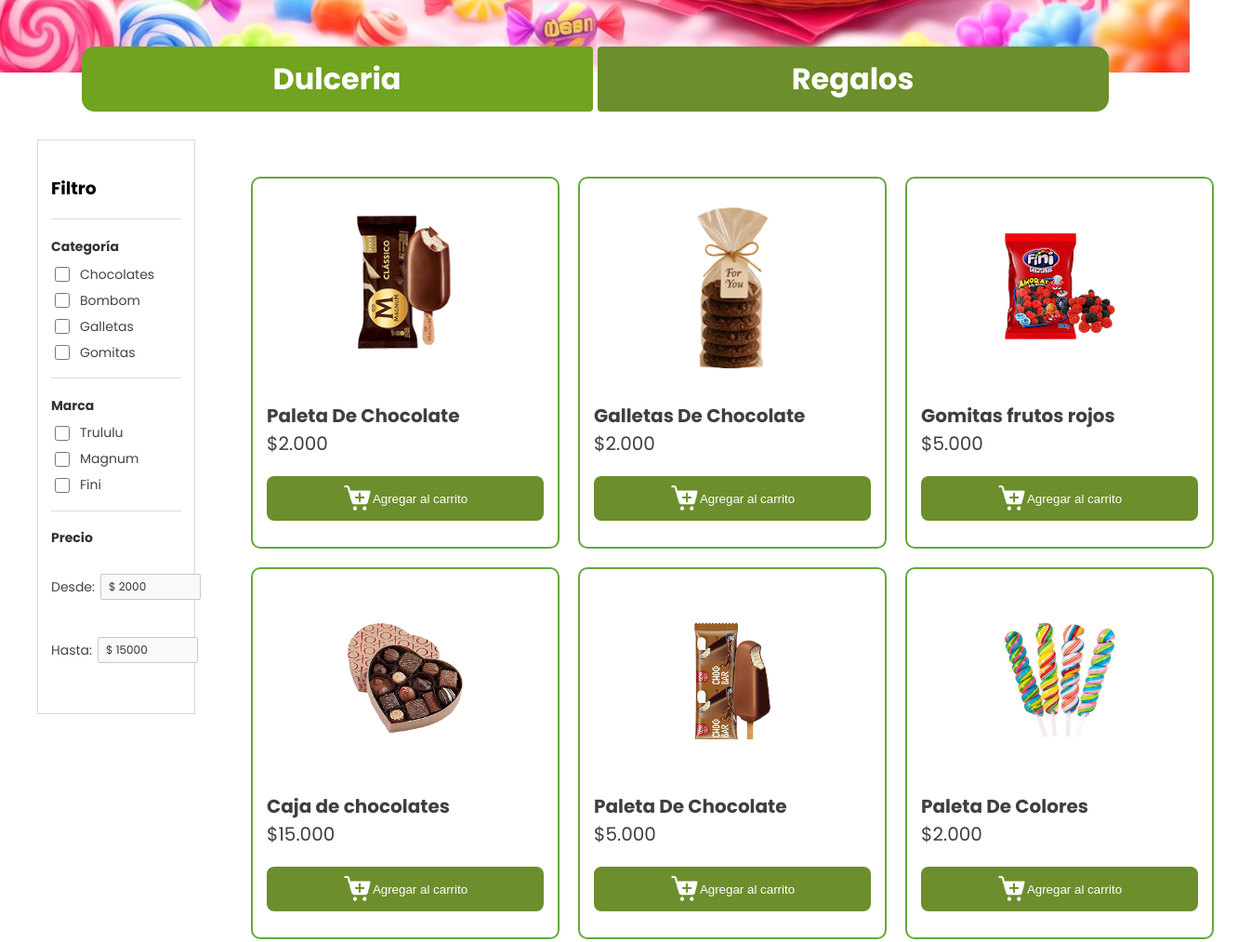
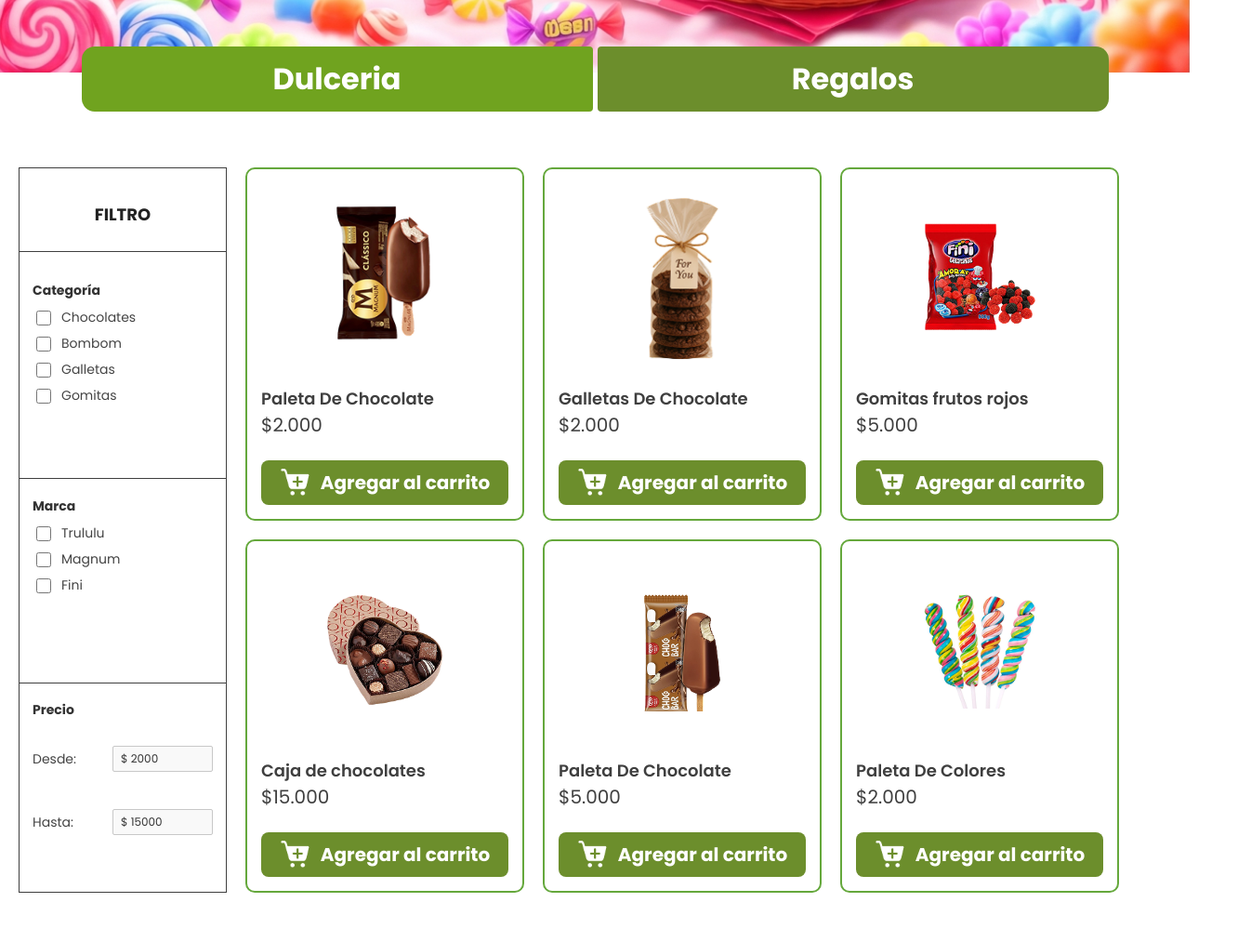
Before and after one commit to mlemithreales/confiteria-digital-adso, a website built with Vite: page index.html in a window 1280 px wide. Shown: the part 540-1553 px from the top of the page at 93% size, 1346 px wide, since content can reach past the window. Built offline with nearby package versions, Linux system fonts and the light colour scheme.

Commit message:
Mejora: Ajustes en el diseño de la sección de filtrado y productos

```diff
--- a/index.html
+++ b/index.html
@@ -52,7 +52,7 @@
         <section class="vitrina-productos">
             <aside class="filtrado">
                 <h3>Filtro</h3>
-                <hr>
+                <hr class="separador">
                 <div class="filtro-grupo">
                     <h4>Categoría</h4>
                     <div class="filtro-items">
@@ -73,7 +73,7 @@
                     </div>
                 </div>
                 <div class="filtro-grupo">
-                    <hr>
+                    <hr class="separador">
                     <h4>Marca</h4>
                     <div class="filtro-items">
                         <input type="checkbox" id="marca1">
@@ -89,7 +89,7 @@
                     </div>
                 </div>
                 <div class="filtro-grupo">
-                    <hr>
+                    <hr class="separador">
                     <h4>Precio</h4>
                     <div class="filtro-precio">
                         <span>Desde:</span>
--- a/styles/index.css
+++ b/styles/index.css
@@ -117,22 +117,32 @@ header {
     display: flex;
     gap: 20px;
     padding: 30px 20px;
-    max-width: 1200px;
-    margin: 0 auto;
+    max-width: 1400px;
+    margin: 30px auto;
+    align-items: stretch;
 
 }
 
 .filtrado {
-    width: 160px;
-    min-width: 140px;
-    border: 1.5px solid #d9d9d9;
-    border-radius: 0px;
+    width: 224px;
+    min-width: 224px;
+    border: 1.5px solid #3F3F3F;
     padding: 18px 14px;
-    height: fit-content;
+    box-sizing: border-box;
+    display: flex;
+    flex-direction: column;
+
+
 
 }
 
-.fildrado h3 {
+.separador {
+    border: none;
+    border-top: 1px solid #3F3F3F;
+    margin: 12px -14px;
+}
+
+.filtrado h3 {
     font-size: 18px;
     font-weight: 700;
     margin-bottom: 14px;
@@ -142,7 +152,7 @@ header {
 }
 
 .filtro-grupo {
-    margin-bottom: 16px;
+    flex:1;
 }
 
 .filtro-grupo h4 {
@@ -200,31 +210,36 @@ hr {
 }
 
 .productos {
+    flex:1;
     display: grid;
-    grid-template-columns: repeat(3, 1fr);
+    grid-template-columns: repeat(3, 300px);
     gap: 20px;
-    padding: 40px;
+    padding: 0px;
 }
 
 .card {
+    width: 300px;
+    height: 380px;
+
     border: 2px solid #65A83C;
-    padding: 15px;
-    text-align: center;
     border-radius: 10px;
     background: #fff;
+    padding: 15px;
     box-sizing: border-box;
-    width: 332px;
-    height: 400px;
+
+    display: flex;
+    flex-direction: column;
 }
 
 .card .items {
     display: flex;
     flex-direction: column;
     justify-content: space-between;
-    gap: 20px;
+    flex: 1;
+    width: 100%;
 }
 
-.items h3,
+.items h3
 .items p{
     margin: 0;
 }
@@ -244,14 +259,17 @@ hr {
 .top {
     display: flex;
     flex-direction: column;
-    align-items: start;
+    align-items: flex-start;
+    margin-bottom: 20px;
+
 }
 
 .card .card-img {
-    width: 100%;
-    height: 150px;
+    width: 130px;
+    height: 180px;
     object-fit: contain;
-    margin-bottom: 15px;
+    margin: 0 auto 15px auto;
+
 }
 
 .card-footer {
@@ -268,9 +286,9 @@ hr {
 }
 
 .card-title {
-    font-size: 20px;
+    font-size: 14px;
     color: #333;
-    font-weight: normal;
+    font-weight: 600;
     margin: 0;
 }
 
@@ -282,16 +300,16 @@ hr {
 }
 
 .top h3 {
-    font-size: 20px;
+    font-size: 18px;
     color: #3F3F3F;
-    font-weight: 700;
+    font-weight: 600;
     margin: 0;
 }
 
 .top p {
     font-size: 20px;
     color: #3F3F3F;
-    font-weight: 400;
+    font-weight: 500;
     margin: 0;
 }
 
@@ -301,12 +319,21 @@ hr {
     border: none;
     width: 100%;
     height: 48px;
+    font-size: 20px;
+    font-weight: 700;
+    font-family: 'Poppins', sans-serif;
     border-radius: 8px;
     cursor: pointer;
     display: flex;
     justify-content: center;
     align-items: center;
-    transition: background 0.2s ease;
+    gap:10px;
+}
+
+.icono{
+    width: 34px !important;
+    height: 34px !important;
+
 }
 
 .card .agregar-carrito:hover {
@@ -314,5 +341,6 @@ hr {
 }
 
 .card .agregar-carrito i {
-    font-size: 20px;
+     font-size: 18px;
+    font-weight: 600;
 }
```
